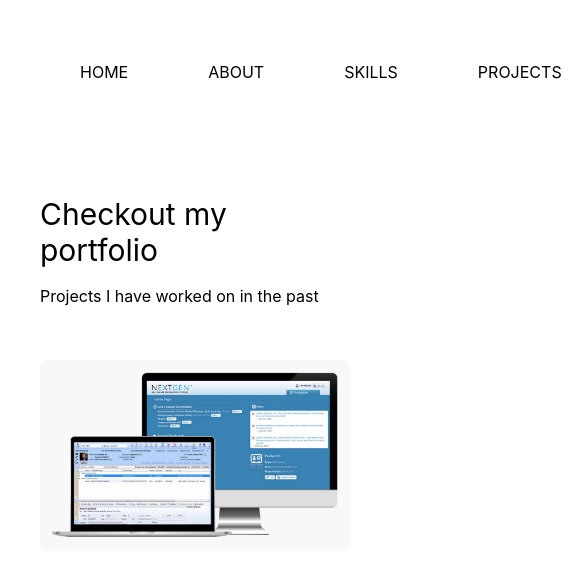
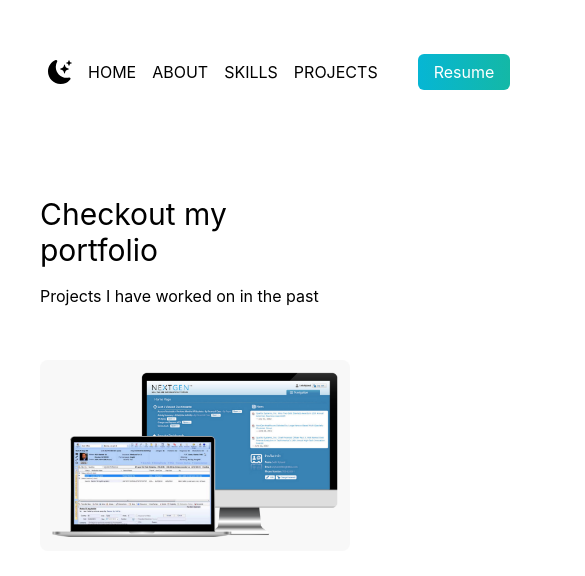
Before and after one commit to dcoderdude/portfolio, a React (Create React App) app: page /projects in a window 390 px wide. Shown: the top 576 px of the page, 585 px wide, since content can reach past the window. Built offline with nearby package versions, Linux system fonts and the light colour scheme.

Commit message:
refactor banner resize to fix mobile device

```diff
--- a/src/App.js
+++ b/src/App.js
@@ -4,6 +4,7 @@ import Home from './components/Home';
 import About from './components/About';
 import Skills from './components/Skills';
 import Projects from './components/Projects';
+import BannerHeader from './components/BannerHeader';
 import { BrowserRouter as Router, Routes, Route } from 'react-router-dom';
 
 function App() {
@@ -24,8 +25,9 @@ function App() {
         <div className={darkModeState}>
             <main className={twMainClass}>
                 <Router>
+                    <BannerHeader className='flex py-10 mb-12 justify-between' darkMode={darkModeState} updateDarkModeState={updateDarkModeState} />
                     <Routes>
-                        <Route path='/portfolio' element={<Home darkMode={darkModeState} updateDarkModeState={updateDarkModeState} />} />
+                        <Route path='/portfolio' element={<Home />} />
                         <Route path='/about' element={<About />} />
                         <Route path='/skills' element={<Skills />} />
                         <Route path='/projects' element={<Projects />} />
--- a/src/components/About.js
+++ b/src/components/About.js
@@ -1,11 +1,6 @@
-import BannerHeader from "./BannerHeader";
-
 export default function About() {
     return (
         <section className='min-h-screen'>
-            <div className='flex py-10 mb-12 justify-between'>
-                <BannerHeader />
-            </div>
             <div>
                 <h3 className='text-3xl py-1 dark:text-white'>About Me</h3>
                 <p className='text-md py-2 leading-8 text-gray-80 dark:text-white'>
--- a/src/components/BannerHeader.js
+++ b/src/components/BannerHeader.js
@@ -1,22 +1,31 @@
+import { BsFillMoonStarsFill } from "react-icons/bs";
 import { Link } from "react-router-dom";
 
-export default function () {
+export default function BannerHeader({ darkMode: darkModeState, updateDarkModeState }) {
     const cv = 'CV.pdf';
+    const handleChange = () => {
+        const newValue = darkModeState === 'dark' ? 'light' : 'dark';
+        updateDarkModeState(newValue);
+    }
 
     return (
         <section>
+            <div className='flex py-10 mb-12 justify-between'>
                 <nav className='flex py-5 justify-center'>
                     <ul className='flex items-center'>
-                    <li className='px-10'>
+                    <li className='px-2'>
+                        <BsFillMoonStarsFill onClick={handleChange} className='cursor-pointer text-2xl dark:text-white' />
+                    </li>
+                        <li className=' px-2'>
                             <Link className='dark:text-white' to='/portfolio'>HOME</Link>
                         </li>
-                    <li className='px-10'>
+                        <li className=' px-2'>
                             <Link className='dark:text-white' to='/about'>ABOUT</Link>
                         </li>
-                    <li className='px-10'>
+                        <li className=' px-2'>
                             <Link className='dark:text-white' to='/skills'>SKILLS</Link>
                         </li>
-                    <li className='px-10'>
+                        <li className=' px-2'>
                             <Link className='dark:text-white' to='/projects'>PROJECTS</Link>
                         </li>
                         <li>
@@ -28,6 +37,7 @@ export default function () {
                         </li>
                     </ul>
                 </nav>
+            </div>
         </section>
     );
 }
--- a/src/components/Home.js
+++ b/src/components/Home.js
@@ -1,27 +1,12 @@
-import { BsFillMoonStarsFill } from "react-icons/bs";
 import { AiFillLinkedin, AiFillGithub } from "react-icons/ai";
 import devicon from '../images/decoderdude.png';
-import BannerHeader from "./BannerHeader";
 
-export default function Home({ darkMode: darkModeState, updateDarkModeState }) {
+export default function Home() {
     const linkedinProfileUrl = 'https://www.linkedin.com/in/dan-e-hernandez/';
     const githubProfileUrl = 'https://github.com/dcoderdude';
 
-    const handleChange = () => {
-        const newValue = darkModeState === 'dark' ? 'light' : 'dark';
-        updateDarkModeState(newValue);
-    }
-
     return (
         <section className='min-h-screen'>
-            <nav className='flex py-10 mb-12 justify-between'>
-                <BannerHeader />
-                <ul className='flex items-center'>
-                    <li>
-                        <BsFillMoonStarsFill onClick={handleChange} className='cursor-pointer text-2xl dark:text-white' />
-                    </li>
-                </ul>
-            </nav>
             <div className='text-center p-10'>
                 <h2 className='text-5xl py-2 text-teal-600 font-medium md:text-6xl dark:text-white'>Dan Hernandez</h2>
                 <h3 className='text-2xl py-2 md:text-3xl dark:text-white'>Full Stack Developer</h3>
--- a/src/components/Projects.js
+++ b/src/components/Projects.js
@@ -1,12 +1,8 @@
 import ehr from '../images/ehr.png';
-import BannerHeader from './BannerHeader';
 
 export default function Projects() {
     return (
         <section className='min-h-screen'>
-            <div className='flex py-10 mb-12 justify-between'>
-                <BannerHeader />
-            </div>
             <div>
                 <h3 className='text-3xl py-1 dark:text-white'>Checkout my portfolio</h3>
                 <p className='text-md py-2 leading-8 text-gray-80 dark:text-white'>
--- a/src/components/Skills.js
+++ b/src/components/Skills.js
@@ -1,13 +1,9 @@
 import web from '../images/icon-web.svg';
 import desktop from '../images/icon-desktop.svg';
-import BannerHeader from './BannerHeader';
 
 export default function Skills() {
     return (
         <section className='min-h-screen'>
-            <div className='flex py-10 mb-12 justify-between'>
-                <BannerHeader />
-            </div>
             <div>
                 <h3 className='text-3xl py-1 dark:text-white'>Services I offer</h3>
                 <p className='text-md py-2 leading-8 text-gray-80 dark:text-white'>
```
Lines whose indentation alone changed are shown as unchanged.
